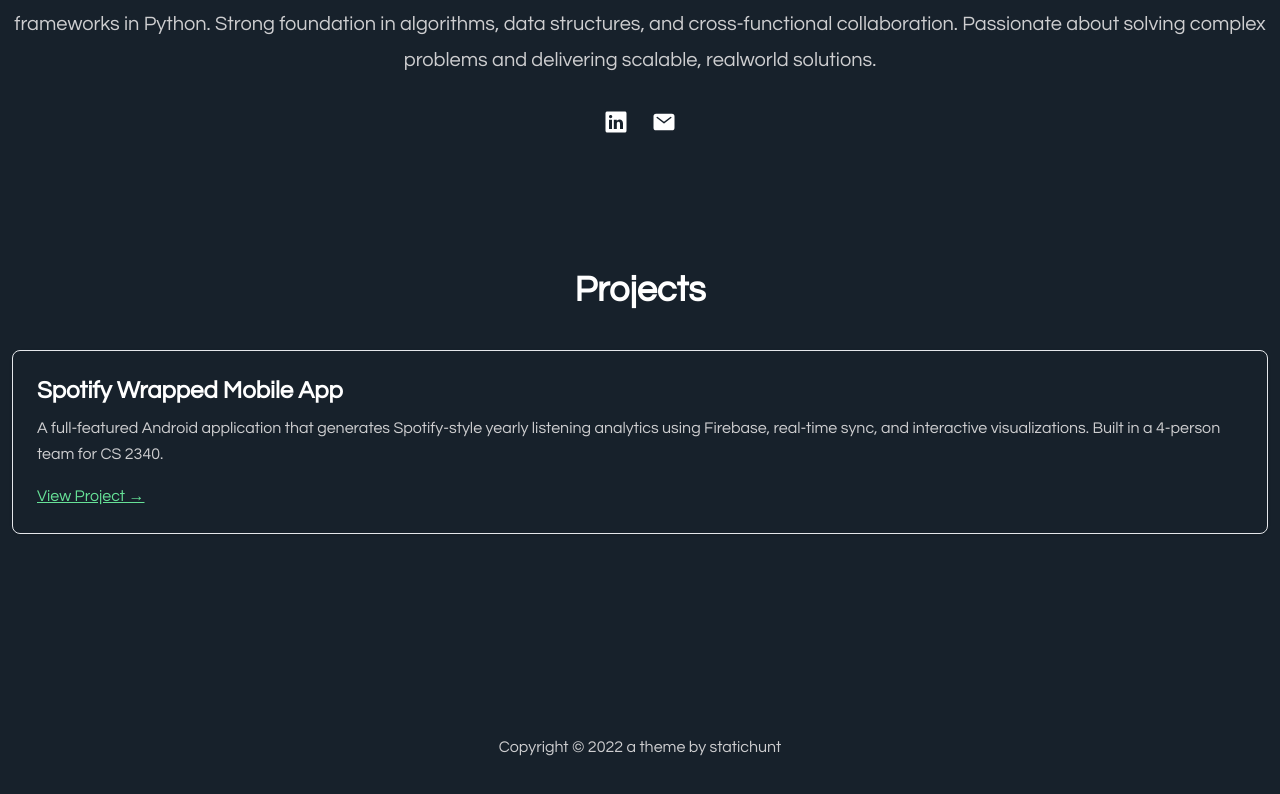
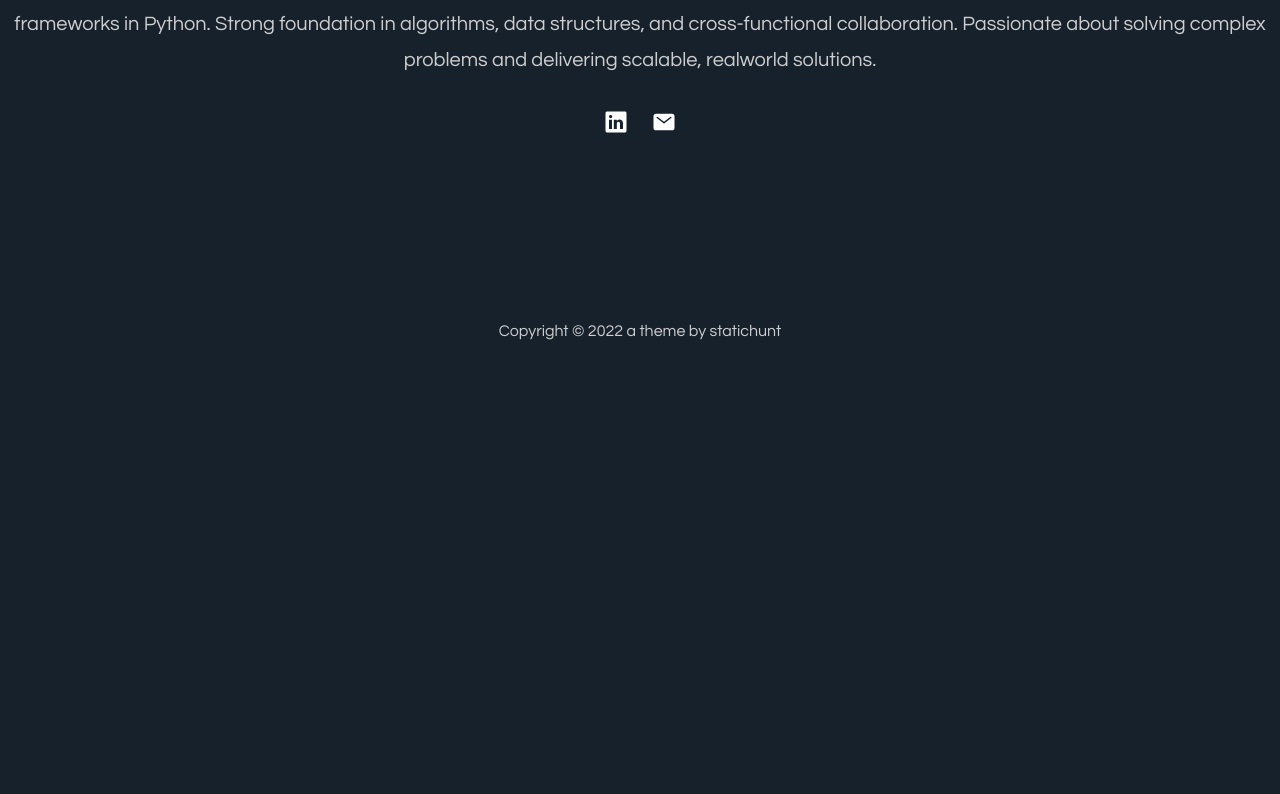
Before and after one commit to AleksanderH55423/personal_website, a Next.js app: page / in a window 1280 px wide. Shown: the part 734-1528 px from the top of the page. After the commit the page ends 1142 px from the top, so only its background shows below. Built offline with nearby package versions, Linux system fonts and the light colour scheme; what tailwind-bootstrap-grid would draw is missing.

Commit message:
moved projects to projects page

```diff
--- a/pages/index.js
+++ b/pages/index.js
@@ -35,51 +35,12 @@
           </div>
         </div>
       </div>
-
-      {/* projects */}
-      <div className="section pt-4">
-        <div className="container">
-          <div className="row">
-            <div className="mx-auto lg:col-10">
-              <h2 className="text-4xl font-bold mb-10 text-center">Projects</h2>
-
-              <div className="row">
-
-                {/* Project 1 — Spotify Wrapped App */}
-                <div className="col-12 mb-6 sm:col-6">
-                  <div className="border p-6 rounded-lg shadow">
-                    <h3 className="text-2xl font-semibold mb-2">
-                      Spotify Wrapped Mobile App
-                    </h3>
-                    <p className="mb-4">
-                      A full-featured Android application that generates
-                      Spotify-style yearly listening analytics using Firebase,
-                      real-time sync, and interactive visualizations.
-                      Built in a 4-person team for CS 2340.
-                    </p>
-                    <a
-                      href="https://sites.google.com/view/2340project2lucas4"
-                      target="_blank"
-                      rel="noreferrer"
-                      className="text-primary underline"
-                    >
-                      View Project →
-                    </a>
-                  </div>
-                </div>
-
-              </div>
-            </div>
-          </div>
-        </div>
-      </div>
     </Base>
   );
 };
 
 export default Home;
 
-// No more posts, so no static props needed
 export const getStaticProps = async () => ({
   props: {},
 });
--- a/pages/projects.js
+++ b/pages/projects.js
@@ -1,11 +1,43 @@
 import Base from "@layouts/Baseof";
 
 export default function ProjectsPage() {
+  const projects = [
+    {
+      title: "Spotify Wrapped Mobile App",
+      description:
+        "A full-featured Android application that generates Spotify-style yearly listening analytics using Firebase backend services, real-time sync, and interactive visualizations. Built in a 4-person team for CS 2340.",
+      link: "https://sites.google.com/view/2340project2lucas4",
+    },
+    // ADD MORE PROJECTS HERE
+  ];
+
   return (
     <Base>
-      <div className="section container text-center">
-        <h1 className="text-5xl font-bold mb-6">Projects</h1>
-        <p className="text-xl">More projects coming soon!</p>
+      <div className="section container">
+        <h1 className="text-5xl font-bold mb-12 text-center">Projects</h1>
+
+        <div className="row">
+          {projects.map((project, i) => (
+            <div key={i} className="col-12 mb-8 sm:col-6">
+              <div className="border p-6 rounded-lg shadow hover:shadow-lg transition">
+                <h3 className="text-2xl font-semibold mb-3">{project.title}</h3>
+
+                <p className="mb-4 text-lg leading-relaxed">
+                  {project.description}
+                </p>
+
+                <a
+                  href={project.link}
+                  target="_blank"
+                  rel="noreferrer"
+                  className="text-primary underline font-medium"
+                >
+                  View Project →
+                </a>
+              </div>
+            </div>
+          ))}
+        </div>
       </div>
     </Base>
   );
```
